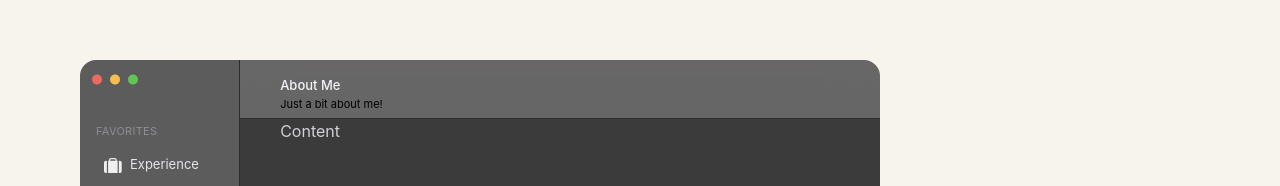
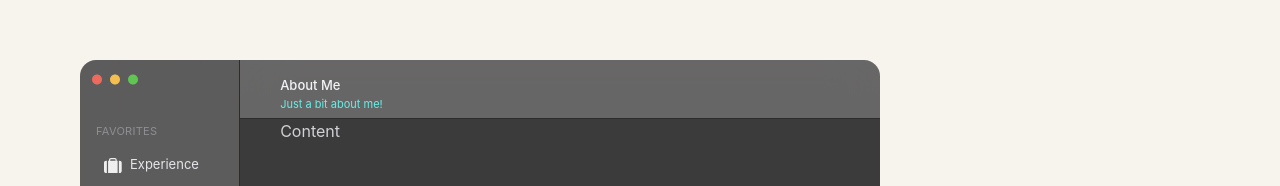
Before and after one commit to SAADMAN-N/portfolio, a Next.js app: page /test in a window 1280 px wide. Shown: the part 180-366 px from the top of the page. Built offline with nearby package versions, Linux system fonts and the light colour scheme.

Commit message:
fixed syntax issue; changed header subtext color rgb(102,238,229);

```diff
--- a/app/globals.css
+++ b/app/globals.css
@@ -44,3 +44,8 @@ body {
   width: 100%;
   height: 100vh;
 }
+
+* {
+  -webkit-font-smoothing: antialiased;
+  -moz-osx-font-smoothing: grayscale;
+}
--- a/components/Window.js
+++ b/components/Window.js
@@ -19,7 +19,7 @@ export default function Window({ title, position, bio }) {
             <div className="text-[11px] tracking-wide uppercase text-[#8e8e93]">
               Favorites
             </div>
-            <button className="flex items-center gap-2 w-full px-2 py-1 rounded-md hover:bg-[#6A6868]/70 focus:bg-[#6A6868] text-left">
+            <button className="flex items-center gap-2 w-full px-2 py-1 rounded-md hover:bg-[#2c2c2e]/70 focus:bg-[#2c2c2e] text-left">
               <Image
                 className="inline-block opacity-90"
                 src="/work-icon.svg"
@@ -43,12 +43,12 @@ export default function Window({ title, position, bio }) {
         {/* Toolbar/Header */}
         <div className="w-full h-16 rounded-tr-2xl p-0 m-0 pt-4 pl-10 bg-[#2c2c2e]/70 backdrop-blur-xl border-b border-[#2c2c2e]">
           <div className="text-[13px] font-medium text-[#f2f2f7]">{title}</div>
-          <div className="text-[11px] text-[#000000]">{bio}</div>
+          <div className="text-[11px] text-[rgb(102,238,229)]">{bio}</div>
         </div>
 
         {/* Content area */}
         <div className="w-full h-full rounded-br-2xl pl-10 bg-[#1c1c1e]/85 text-[#d1d1d6]">
-          <div>Content</div>
+          Content
         </div>
       </div>
     </div>
```
